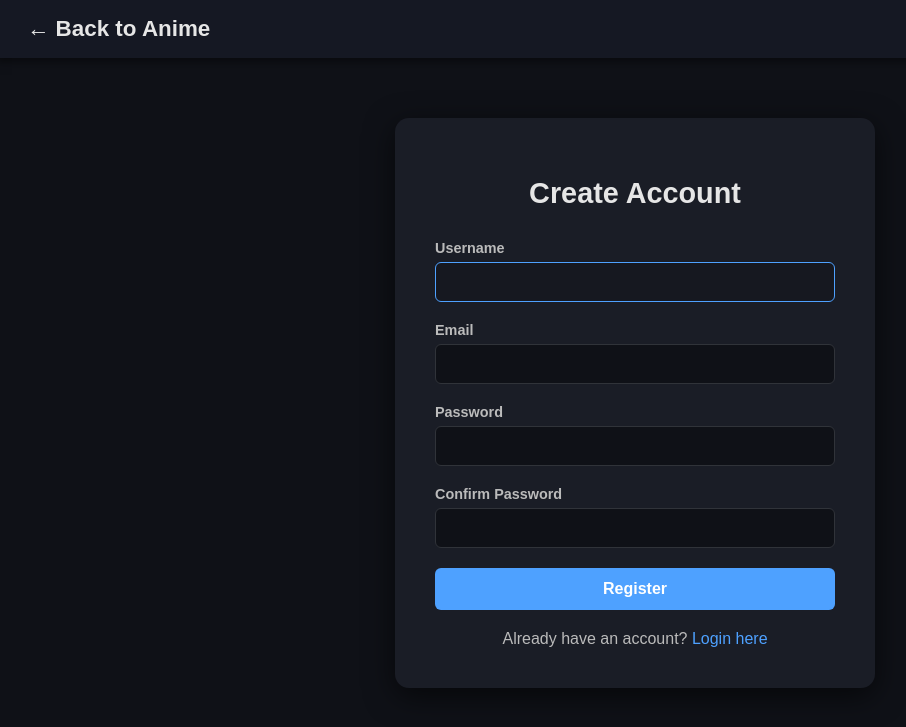
After one commit to it2314/djangoproject, a Django app: page /register/ in a window 1280 px wide. The commit adds this page. Shown: the top 727 px of the page, without its empty margins (5-911 px from the left). Run offline with Django 5.2, Linux system fonts and the light colour scheme.

Commit message:
Add files via upload

```diff
--- a/anime/forms.py
+++ b/anime/forms.py
@@ -1,10 +1,29 @@
 from django import forms
+from django.contrib.auth.models import User
+from django.contrib.auth.forms import UserCreationForm
 from .models import UserRating
 
 class UserRatingForm(forms.ModelForm):
     class Meta:
         model = UserRating
-        fields = ['user_name', 'rating', 'text']
+        fields = ['rating', 'text']
         widgets = {
             'text': forms.Textarea(attrs={'rows': 3}),
         }
+
+class UserRegistrationForm(UserCreationForm):
+    email = forms.EmailField(required=True)
+
+    class Meta:
+        model = User
+        fields = ('username', 'email', 'password1', 'password2')
+
+    def clean_email(self):
+        email = self.cleaned_data.get('email')
+        if User.objects.filter(email=email).exists():
+            raise forms.ValidationError("This email is already registered.")
+        return email
+
+class UserLoginForm(forms.Form):
+    username = forms.CharField(max_length=100)
+    password = forms.CharField(widget=forms.PasswordInput)
--- /dev/null
+++ b/anime/templates/anime/register.html
@@ -0,0 +1,196 @@
+<!DOCTYPE html>
+<html>
+<head>
+    <title>Register - Anime</title>
+    <style>
+        body {
+            font-family: Arial, sans-serif;
+            background: #0f1117;
+            color: #e6e6e6;
+            margin: 0;
+        }
+        .navbar {
+            background: #151823;
+            padding: 16px 32px;
+            font-size: 1.4em;
+            font-weight: bold;
+            box-shadow: 0 2px 10px rgba(0,0,0,0.6);
+        }
+        .navbar a {
+            color: #e6e6e6;
+            text-decoration: none;
+        }
+        .navbar a:hover {
+            color: #4ea1ff;
+        }
+        .container {
+            max-width: 400px;
+            margin: 60px auto;
+            background: #1a1d26;
+            border-radius: 14px;
+            box-shadow: 0 8px 30px rgba(0,0,0,0.6);
+            padding: 40px;
+        }
+        h1 {
+            text-align: center;
+            margin-bottom: 30px;
+            font-size: 1.8em;
+        }
+        .form-group {
+            margin-bottom: 20px;
+        }
+        label {
+            display: block;
+            margin-bottom: 6px;
+            color: #bbb;
+            font-size: 0.9em;
+            font-weight: bold;
+        }
+        input[type="text"],
+        input[type="email"],
+        input[type="password"] {
+            width: 100%;
+            padding: 10px 12px;
+            border: 1px solid #303339;
+            background: #0f1117;
+            color: #e6e6e6;
+            border-radius: 6px;
+            font-size: 1em;
+            box-sizing: border-box;
+        }
+        input[type="text"]:focus,
+        input[type="email"]:focus,
+        input[type="password"]:focus {
+            outline: none;
+            border-color: #4ea1ff;
+            background: #161820;
+        }
+        .helptext {
+            display: none;
+        }
+        ul {
+            color: #ff6b6b;
+            font-size: 0.85em;
+            margin-top: 5px;
+            padding-left: 20px;
+        }
+        button {
+            width: 100%;
+            padding: 12px;
+            background: #4ea1ff;
+            color: white;
+            border: none;
+            border-radius: 6px;
+            font-size: 1em;
+            font-weight: bold;
+            cursor: pointer;
+            transition: background 0.2s ease;
+        }
+        button:hover {
+            background: #3a85d6;
+        }
+        .login-link {
+            text-align: center;
+            margin-top: 20px;
+            color: #bbb;
+        }
+        .login-link a {
+            color: #4ea1ff;
+            text-decoration: none;
+        }
+        .login-link a:hover {
+            text-decoration: underline;
+        }
+        .error {
+            color: #ff6b6b;
+            font-size: 0.9em;
+            margin-top: 5px;
+        }
+        .errorlist {
+            list-style-type: none;
+            padding: 0;
+            margin: 5px 0;
+        }
+        .errorlist li {
+            color: #ff6b6b;
+            font-size: 0.85em;
+            margin-bottom: 5px;
+        }
+    </style>
+</head>
+<body>
+    <div class="navbar">
+        <a href="{% url 'homepage' %}">← Back to Anime</a>
+    </div>
+
+    <div class="container">
+        <h1>Create Account</h1>
+
+        <form method="POST">
+            {% csrf_token %}
+
+            {% if form.non_field_errors %}
+                <div class="error">
+                    {% for error in form.non_field_errors %}
+                        <div>{{ error }}</div>
+                    {% endfor %}
+                </div>
+            {% endif %}
+
+            <div class="form-group">
+                <label for="{{ form.username.id_for_label }}">Username</label>
+                {{ form.username }}
+                {% if form.username.errors %}
+                    <div class="errorlist">
+                        {% for error in form.username.errors %}
+                            <li>{{ error }}</li>
+                        {% endfor %}
+                    </div>
+                {% endif %}
+            </div>
+
+            <div class="form-group">
+                <label for="{{ form.email.id_for_label }}">Email</label>
+                {{ form.email }}
+                {% if form.email.errors %}
+                    <div class="errorlist">
+                        {% for error in form.email.errors %}
+                            <li>{{ error }}</li>
+                        {% endfor %}
+                    </div>
+                {% endif %}
+            </div>
+
+            <div class="form-group">
+                <label for="{{ form.password1.id_for_label }}">Password</label>
+                {{ form.password1 }}
+                {% if form.password1.errors %}
+                    <div class="errorlist">
+                        {% for error in form.password1.errors %}
+                            <li>{{ error }}</li>
+                        {% endfor %}
+                    </div>
+                {% endif %}
+            </div>
+
+            <div class="form-group">
+                <label for="{{ form.password2.id_for_label }}">Confirm Password</label>
+                {{ form.password2 }}
+                {% if form.password2.errors %}
+                    <div class="errorlist">
+                        {% for error in form.password2.errors %}
+                            <li>{{ error }}</li>
+                        {% endfor %}
+                    </div>
+                {% endif %}
+            </div>
+
+            <button type="submit">Register</button>
+        </form>
+
+        <div class="login-link">
+            Already have an account? <a href="{% url 'login' %}">Login here</a>
+        </div>
+    </div>
+</body>
+</html>
--- /dev/null
+++ b/anime/urls.py
@@ -0,0 +1,10 @@
+from django.urls import path
+from . import views
+
+urlpatterns = [
+    path('', views.homepage, name='homepage'),
+    path('anime/<str:name>/', views.anime_detail, name='anime_detail'),
+    path('register/', views.register, name='register'),
+    path('login/', views.login_view, name='login'),
+    path('logout/', views.logout_view, name='logout'),
+]
--- a/anime/views.py
+++ b/anime/views.py
@@ -1,22 +1,66 @@
 from django.shortcuts import render, get_object_or_404, redirect
 from django.http import HttpResponse
+from django.contrib.auth.decorators import login_required
+from django.contrib.auth import authenticate, login, logout
+from django.contrib.auth.models import User
 from .models import Anime
-from .forms import UserRatingForm
+from .forms import UserRatingForm, UserRegistrationForm, UserLoginForm
 
 def homepage(request):
     animes = Anime.objects.all()
     return render(request, "anime/homepage.html", {"animes": animes})
+
+def register(request):
+    if request.user.is_authenticated:
+        return redirect('homepage')
+
+    if request.method == 'POST':
+        form = UserRegistrationForm(request.POST)
+        if form.is_valid():
+            user = form.save()
+            login(request, user)
+            return redirect('homepage')
+    else:
+        form = UserRegistrationForm()
+    return render(request, 'anime/register.html', {'form': form})
+
+def login_view(request):
+    if request.user.is_authenticated:
+        return redirect('homepage')
+
+    if request.method == 'POST':
+        form = UserLoginForm(request.POST)
+        if form.is_valid():
+            username = form.cleaned_data['username']
+            password = form.cleaned_data['password']
+            user = authenticate(request, username=username, password=password)
+            if user is not None:
+                login(request, user)
+                return redirect('homepage')
+            else:
+                form.add_error(None, 'Invalid username or password')
+    else:
+        form = UserLoginForm()
+    return render(request, 'anime/login.html', {'form': form})
+
+def logout_view(request):
+    logout(request)
+    return redirect('homepage')
 
 def anime_detail(request, name):
     anime = get_object_or_404(Anime, name=name)
     ratings = anime.user_ratings.all()
     avg_rating = anime.average_user_rating()
     form = UserRatingForm(request.POST or None)
-    if request.method == 'POST' and form.is_valid():
-        rating = form.save(commit=False)
-        rating.anime = anime
-        rating.save()
-        return redirect('anime_detail', name=anime.name)
+    if request.method == 'POST':
+        if not request.user.is_authenticated:
+            return redirect('login')
+        if form.is_valid():
+            rating = form.save(commit=False)
+            rating.anime = anime
+            rating.user = request.user
+            rating.save()
+            return redirect('anime_detail', name=anime.name)
     return render(request, "anime/detail.html", {
         "anime": anime,
         "ratings": ratings,
--- a/animedjango/urls.py
+++ b/animedjango/urls.py
@@ -15,16 +15,13 @@ Including another URLconf
     2. Add a URL to urlpatterns:  path('blog/', include('blog.urls'))
 """
 from django.contrib import admin
-from django.urls import path
+from django.urls import path, include
 from django.conf import settings
 from django.conf.urls.static import static
 
-from anime import views
-
 urlpatterns = [
     path('admin/', admin.site.urls),
-    path('', views.homepage, name='homepage'),
-    path('anime/<str:name>/', views.anime_detail, name='anime_detail'),
+    path('', include('anime.urls')),
 ]
 
 # Serve media files during development
```
Also changed, not shown: anime/admin.py (+9 -1 lines), anime/models.py (+4 -3 lines), anime/templates/anime/detail.html (+12 -6 lines), anime/templates/anime/homepage.html (+40 -1 lines), anime/templates/anime/login.html (added, +138 -0 lines), anime/migrations/0004_alter_userrating_options_remove_userrating_user_name_and_more.py (added), anime_images/MV5BNjdkOTE4NWItYWUyNS00ZTQ5LWE5ODYtODA1YWUxNThhY2E1XkEyXkFqcGc@._V1_FMjpg_UX1000_.jpg (added), db.sqlite3, media/anime_images/MV5BNjdkOTE4NWItYWUyNS00ZTQ5LWE5ODYtODA1YWUxNThhY2E1XkEyXkFqcGc._V1_FMjpg_UX1000_.jpg (added).
